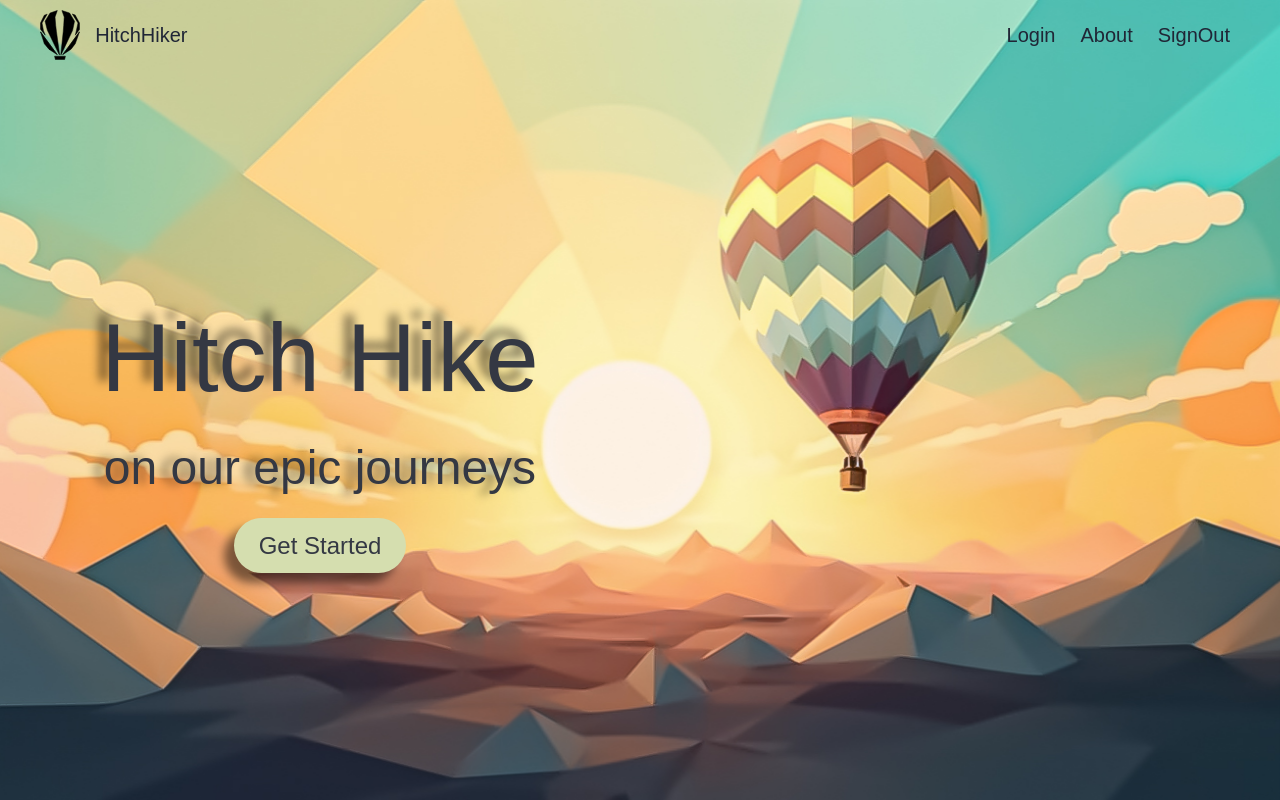
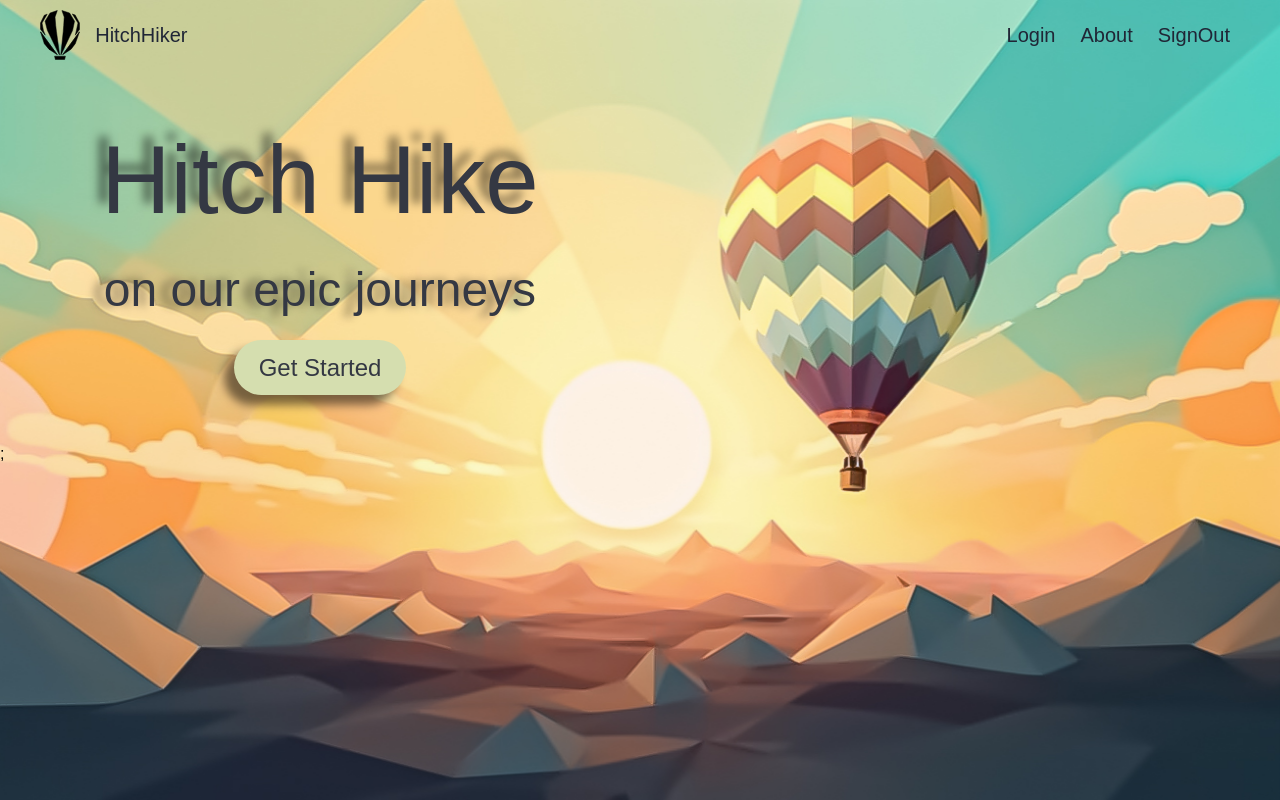
Before and after one commit to tejaskamtam/hitchhiker, a Next.js app: page / in a window 1280 px wide. Built offline with nearby package versions, Linux system fonts and the light colour scheme.

Commit message:
added animations

```diff
--- a/package.json
+++ b/package.json
@@ -15,6 +15,7 @@
     "eslint": "8.39.0",
     "eslint-config-next": "13.3.1",
     "firebase": "^9.20.0",
+    "framer-motion": "^10.12.4",
     "js-cookie": "^3.0.4",
     "next": "13.3.1",
     "openai": "^3.2.1",
--- /dev/null
+++ b/src/components/PopinBottom.jsx
@@ -0,0 +1,17 @@
+import { motion } from 'framer-motion';
+
+const Animate = ({ children }) => (
+  <motion.div
+    initial={{ y: 300, opacity: 0 }}
+    animate={{ y: 0, opacity: 1 }}
+    exit={{ y: 300, opacity: 0 }}
+    transition={{
+      type: 'spring',
+      stiffness: 260,
+      damping: 20,
+    }}
+  >
+    {children}
+  </motion.div>
+);
+export default Animate;
--- /dev/null
+++ b/src/components/PopinLeft.jsx
@@ -0,0 +1,17 @@
+import { motion } from 'framer-motion';
+
+const Animate = ({ children }) => (
+  <motion.div
+    initial={{ x: -300, opacity: 0 }}
+    animate={{ x: 0, opacity: 1 }}
+    exit={{ x: -300, opacity: 0 }}
+    transition={{
+      type: 'spring',
+      stiffness: 260,
+      damping: 20,
+    }}
+  >
+    {children}
+  </motion.div>
+);
+export default Animate;
--- a/src/pages/Login.tsx
+++ b/src/pages/Login.tsx
@@ -5,6 +5,7 @@ import { GoogleAuthProvider, getAuth, signInWithRedirect } from 'firebase/auth';
 import { useAuthState } from 'react-firebase-hooks/auth';
 import { useRouter } from 'next/router';
 import Link from 'next/link';
+import PopinBottom from '../components/PopinBottom';
 
 const LoginPage = () => {
   const app = initFirebase();
@@ -23,6 +24,8 @@ const LoginPage = () => {
     const result = await signInWithRedirect(auth, provider);
   };
   return (
+    <PopinBottom
+    >
       <div className={login_styles.container}>
         <form className={login_styles.login_form}>
           <h1 className={login_styles.login_title}>Login</h1>
@@ -30,7 +33,7 @@ const LoginPage = () => {
             <label htmlFor="">Email:</label>
             <input type="email" id="email" />
             <label htmlFor="">Password:</label>
-          <input type="password" id="password"/>
+            <input type="password" id="password" />
           </div>
           <button className={login_styles.login_button} onClick={SignIn}>
             Login In
@@ -44,6 +47,7 @@ const LoginPage = () => {
           </p>
         </form>
       </div>
+    </PopinBottom>
   );
 };
 
--- a/src/pages/_app.tsx
+++ b/src/pages/_app.tsx
@@ -1,12 +1,19 @@
-import '@/styles/globals.css'
-import type { AppProps } from 'next/app'
-import Navbar from '../components/navbar'
+import '@/styles/globals.css';
+import type { AppProps } from 'next/app';
+import Navbar from '../components/navbar';
+import { AnimatePresence } from 'framer-motion';
 
-export default function App({ Component, pageProps }: AppProps) {
-  return(
+export default function App({ Component, pageProps, router }: AppProps) {
+  return (
     <>
-    <Navbar />
-      <Component {...pageProps} />
+      <Navbar />
+      <AnimatePresence
+        mode="wait"
+        initial={false}
+        onExitComplete={() => window.scrollTo(0, 0)}
+      >
+        <Component {...pageProps} key={router.asPath} />
+      </AnimatePresence>
     </>
   );
 }
--- a/src/pages/index.jsx
+++ b/src/pages/index.jsx
@@ -1,18 +1,24 @@
-import styles from "@/styles/Home.module.css";
-import { Inter } from "next/font/google";
-import { useState } from "react";
-import Login from "./Login";
-import { useRouter } from "next/router";
-import Link from "next/link";
-const inter = Inter({ subsets: ["latin"] });
+import styles from '@/styles/Home.module.css';
+import { Inter } from 'next/font/google';
+import { useState } from 'react';
+import Login from './Login';
+import { useRouter } from 'next/router';
+import Link from 'next/link';
+const inter = Inter({ subsets: ['latin'] });
+import PopinLeft from '../components/PopinLeft';
 
 export default function Home() {
-  const router = useRouter()
-  return <div className={styles.container}>
-    <div className={styles.landing_container}>
-      <h1>Hitch Hike</h1>
-      <h2>on our epic journeys</h2>
-      <Link href="/Login">Get Started</Link>
-    </div>
-  </div>;
+  const router = useRouter();
+  return (
+    <PopinLeft>
+      <div className={styles.container}>
+        <div className={styles.landing_container}>
+          <h1>Hitch Hike</h1>
+          <h2>on our epic journeys</h2>
+          <Link href="/Login">Get Started</Link>
+        </div>
+      </div>
+      ;
+    </PopinLeft>
+  );
 }
--- a/src/styles/Home.module.css
+++ b/src/styles/Home.module.css
@@ -18,6 +18,7 @@
 }
 
 .navbar_logo_container {
+  position: relative;
   display: flex;
   flex-direction: row;
   align-items: center;
@@ -36,10 +37,17 @@
 
 .navbar_logo {
   height: 50px;
+  transition: 300ms ease-in-out;
+}
+
+.navbar_logo_container:hover .navbar_logo {
+  translate: -10px -5px;
+  transform: rotate(-20deg);
 }
 
 .navbar_logo_text {
   /* HitchHiker */
+  position: relative;
 
   font-style: normal;
   font-weight: 400;
@@ -56,6 +64,22 @@
   flex: none;
   order: 3;
   flex-grow: 0;
+}
+
+.navbar_logo_text::after {
+  content: '';
+  position: absolute;
+  bottom: 0;
+  width: 100%;
+  height: 0.1em;
+  background-color: black;
+  opacity: 0;
+  transition: opacity 300ms, transform 300ms;
+}
+
+.navbar_logo_container:hover .navbar_logo_text::after {
+  opacity: 1;
+  transform: translate3d(0, 0.2em, 0);
 }
 
 .navbar_tabs {
--- a/src/styles/globals.css
+++ b/src/styles/globals.css
@@ -14,6 +14,7 @@ body {
   -moz-background-size: cover;
   -o-background-size: cover;
   background-size: cover;
+  overflow: hidden;
 }
 
 a {
```
Also changed, not shown: 1 other file (tests, documents, lock files or other folders). Lines whose indentation alone changed are shown as unchanged.
